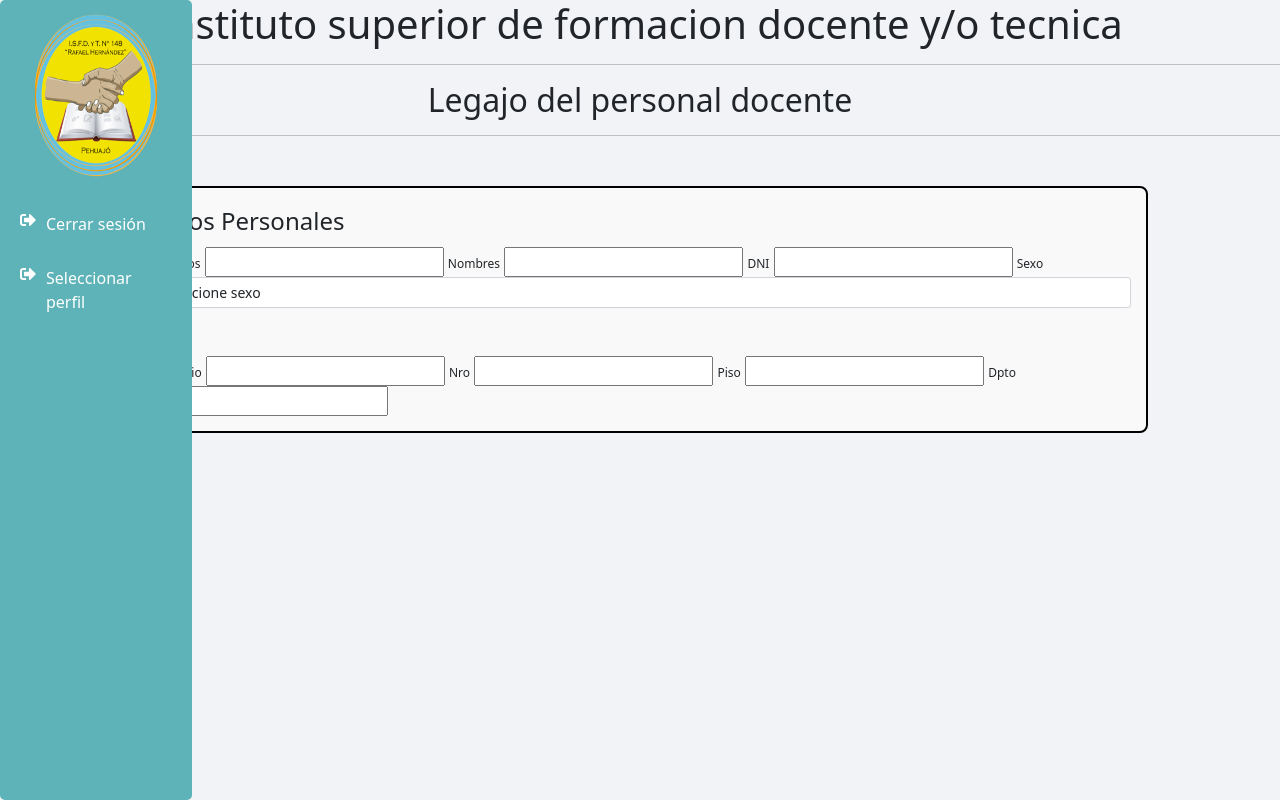
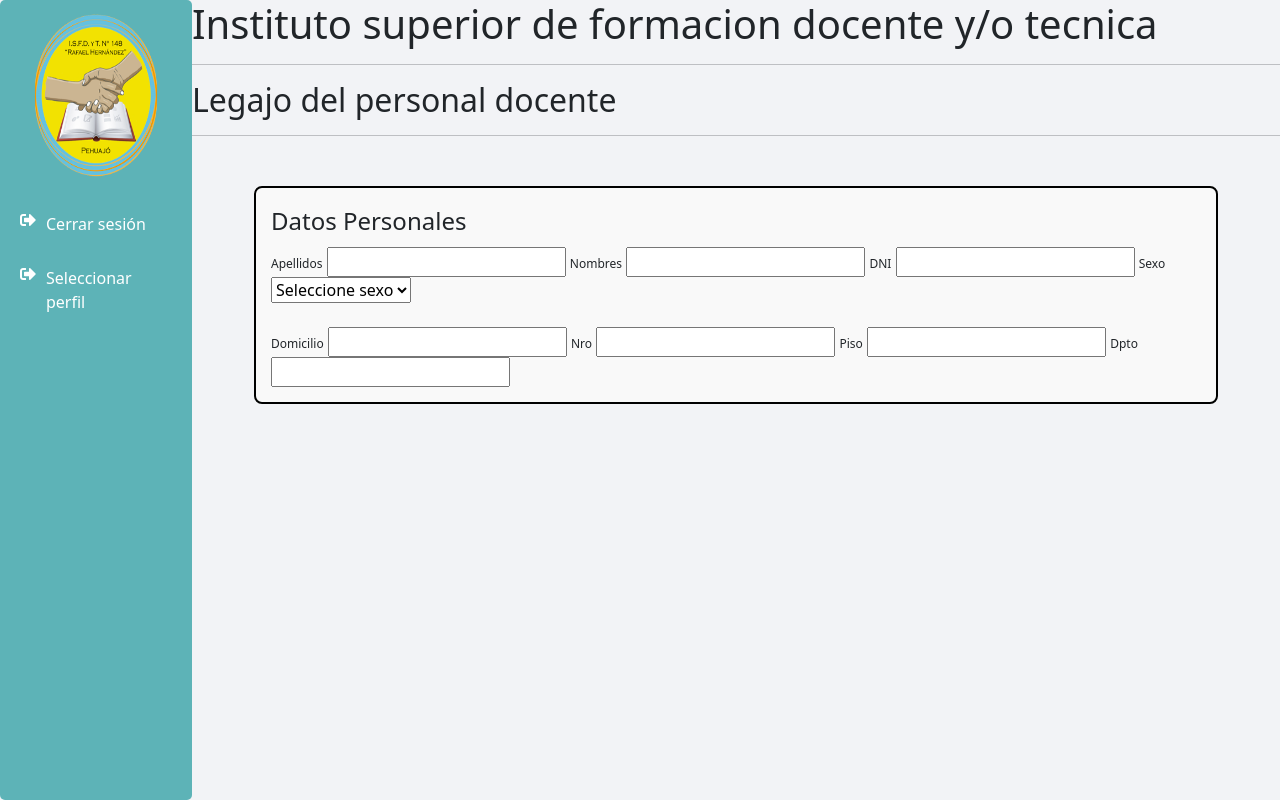
Before and after one commit to KazMcMiller/Sistema_instituto_148_2025, a Flask app: template templates/alta_de_profesores_original.html in a window 1280 px wide. Run offline with Flask 3, Linux system fonts and the light colour scheme; the template is opened without the code that fills it, so the values that code supplies are empty; some libraries are stand-ins or nearby versions.

Commit message:
Update alta_de_profesores_original.html
se quitó todo lo no necesario para el funcionamiento de el codigo y se agregaron unos cuantos comentarios

```diff
--- a/templates/alta_de_profesores_original.html
+++ b/templates/alta_de_profesores_original.html
@@ -1,19 +1,29 @@
-<html>
+<!DOCTYPE html>
+<html lang="es">
+<!--Empieza el head-->
 <head>
-    <meta charset="utf-8">
-    <meta name="viewport" content="width=device-width, initial-scale=1">
-    <title>Alta de Profesores</title>
+    <meta charset="UTF-8">
+    <!--meta name="viewport" content="width=device-width, initial-scale=1.0"-->
+    <title>Alta de Profesores original - Sistema de Gestión Académica</title>
+    <link href="https://fonts.googleapis.com/css2?family=Roboto:wght@400;700&display=swap" rel="stylesheet">
+    <link href="https://stackpath.bootstrapcdn.com/bootstrap/4.5.2/css/bootstrap.min.css" rel="stylesheet">
+    <link href="bootstrap.min.css" rel="stylesheet">
+    <link rel="stylesheet" href="/static/css/styles.css">
+    <link rel="stylesheet" href="https://cdnjs.cloudflare.com/ajax/libs/font-awesome/5.15.4/css/all.min.css">
     <style>
-        h1 {
-            text-decoration-color: darkmagenta;
-             text-align:center;
+            html{
+                margin-left: 15%;
             }
-        h2{
-            text-align:center;
+            html, body{
+                display: flex;
+                justify-content: center; /* Centra horizontalmente */
+                align-content: center; /* Centra verticalmente */
             }
 
     </style>
 </head>
+<!--Termina el head-->
+
 <body>
     <h1> Instituto superior de formacion docente y/o tecnica</h1>
     <hr>
@@ -40,7 +50,7 @@
             <label for="dni" name="DNI">DNI</label>
             <input type="numbers" name="dni"  onkeypress="return event.charCode >= 48 && event.charCode <= 57" /> <!--bloqueo de caracteres especiales y letras-->
             <label for="sexo" name="sexo">Sexo</label>
-           <select class="form-control form-control-sm" id="id_sexo" name="id_sexo" required>
+            <select id="id_sexo" name="id_sexo" required>
                 <option value="">Seleccione sexo</option>
                 {% for sexo in sexos %}
                 <option value="{{ sexo[0] }}">{{ sexo[1] }}</option>
@@ -59,7 +69,11 @@
 
         </fieldset>
     </form>
-
+    <script src="https://code.jquery.com/jquery-3.5.1.slim.min.js"></script>
+    <script src="https://cdn.jsdelivr.net/npm/@popperjs/core@2.0.6/dist/umd/popper.min.js"></script>
+    <script src="https://stackpath.bootstrapcdn.com/bootstrap/4.5.2/js/bootstrap.min.js"></script>
+    <script src="bootstrap.bundle.min.js"></script>
 </body>
+<!--Termina el body-->
 </div>
 </html>
```
Lines whose indentation alone changed are shown as unchanged.
